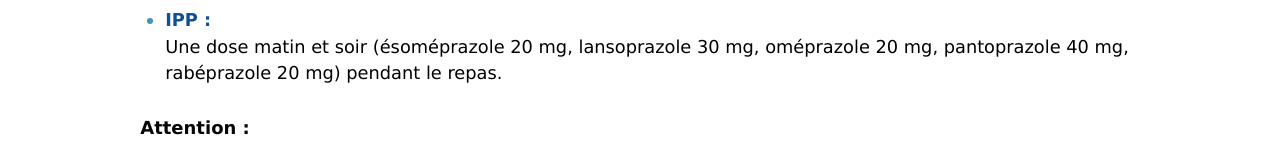
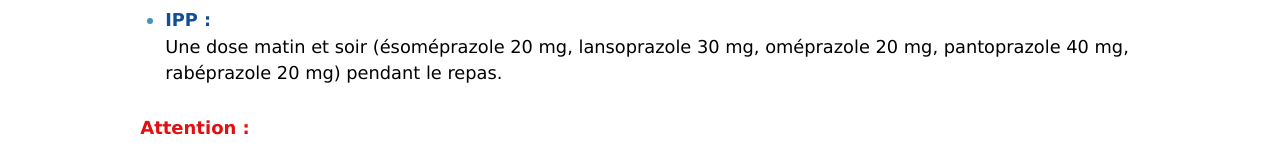
Before and after one commit to Nbbkr/HelicobacterPyloriSite, a plain HTML site: page index.html in a window 1280 px wide. Shown: the part 3721-3881 px from the top of the page. Drawn offline with Linux system fonts and the light colour scheme.

Commit message:
Update stylepylori.css

```diff
--- a/stylepylori.css
+++ b/stylepylori.css
@@ -74,7 +74,10 @@ header .navbar a.active {
     color: rgb(16, 79, 151);
     font-weight: bold;
 }
-
+.a {
+    color: rgb(226, 17, 17);
+    font-weight: bold;
+}
 
 ul {
     list-style: none;
```
